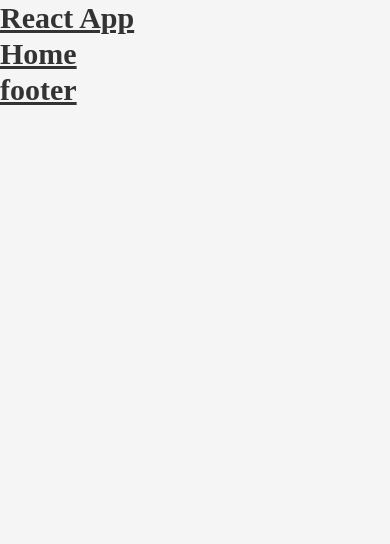
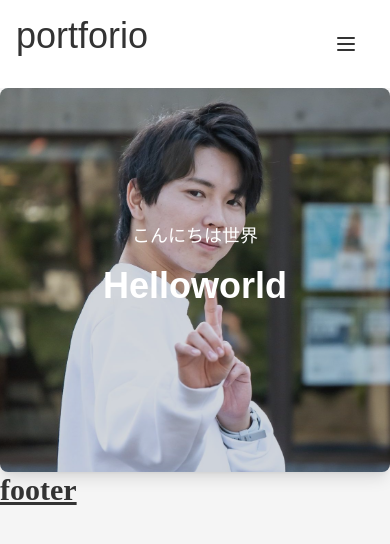
Before and after one commit to Yamamoto1012/Portforio, a React (Create React App) app: page / in a window 390 px wide. Shown: the top 544 px of the page. Built offline with nearby package versions, Linux system fonts and the light colour scheme; a web font is replaced by a local one.

Commit message:
いろいろ追加

```diff
--- a/src/components/Header.tsx
+++ b/src/components/Header.tsx
@@ -1,10 +1,36 @@
+import React, { useState } from "react";
+
 export default function App() {
+    const [openMenu, setOpenMenu] = useState(false);
+
+    const handleMenuOpen = () => {
+        setOpenMenu(!openMenu);
+    };
+
     return (
-        <div>
-            <h1 className="font-kaisei text-3xl font-bold underline">React App</h1>
-            <nav>
-                <ul></ul>
-            </nav>
+        <div className="mx-auto max-w-screen-3xl px-4 md:px-8  bg-white">
+            <div className="flex justify-between py-4 md:py-8">
+                <h1 className="text-4xl">
+                    <a href="/">portforio</a>
+                </h1>
+                <div className="">
+                    <div className="flex lg:hidden m-4">
+                        <button onClick={handleMenuOpen} type="button">
+                            <svg viewBox="0 0 24 24" className="w-6 h-6 fill-current">
+                            <path
+                            fillRule="evenodd"
+                            d="M4 5h16a1 1 0 0 1 0 2H4a1 1 0 1 1 0-2zm0 6h16a1 1 0 0 1 0 2H4a1 1 0 0 1 0-2zm0 6h16a1 1 0 0 1 0 2H4a1 1 0 0 1 0-2z"
+                            ></path>
+                            </svg>
+                        </button>
+                    </div>
+                    <div className={`lg:flex lg:items-center ${openMenu ? "block" : "hidden"}`}>
+                        <ul className="mx-4 mt-2 block text-xl">home</ul>
+                        <ul className="mx-4 mt-2 block text-xl">about</ul>
+                        <ul className="mx-4 mt-2 block text-xl">contact</ul>
+                    </div>
+                </div>
+            </div>
         </div>
     );
-};
+}
--- /dev/null
+++ b/src/components/Hero.tsx
@@ -0,0 +1,14 @@
+export default function Hero() {
+    return (
+        <section className="min-h-96 relative flex flex-1 shrink-0 items-center justify-center overflow-hidden rounded-lg bg-gray-100 py-16 shadow-lg md:py-20 xl:py-48">
+            <img src="./hero.jpeg" loading="lazy" alt="Photo by Fakurian Design" className="absolute inset-0 h-full w-full object-cover object-center" />
+            <div className="absolute inset-0 bg-gray-300 mix-blend-multiply"></div>
+            <div className="relative flex flex-col items-center p-4 sm:max-w-xl">
+                <p className="mb-4 text-center text-lg text-white sm:text-xl md:mb-8">こんにちは世界</p>
+                <h1 className="mb-8 text-center text-4xl font-bold text-white sm:text-5xl md:mb-12 md:text-7xl">Helloworld</h1>
+                <div className="flex w-full flex-col gap-2.5 sm:flex-row sm:justify-center">
+                </div>
+            </div>
+        </section>
+    )
+}
--- /dev/null
+++ b/src/components/Hero2.tsx
@@ -0,0 +1,14 @@
+export default function Hero2() {
+    return (
+        <section className="min-h-96 relative flex flex-1 shrink-0 items-center justify-center overflow-hidden rounded-lg bg-gray-100 py-16 shadow-lg md:py-20 xl:py-48">
+            <img src="./hero.jpeg" loading="lazy" alt="Photo by Fakurian Design" className="absolute inset-0 h-full w-full object-cover object-center" />
+            <div className="absolute inset-0 bg-gray-100 mix-blend-multiply"></div>
+            <div className="relative flex flex-col items-center p-4 sm:max-w-xl">
+                <p className="mb-4 text-center text-lg text-indigo-200 sm:text-xl md:mb-8">Hello world</p>
+                <h1 className="mb-8 text-center text-4xl font-bold text-white sm:text-5xl md:mb-12 md:text-6xl">Revolutionary way to build the web</h1>
+                <div className="flex w-full flex-col gap-2.5 sm:flex-row sm:justify-center">
+                </div>
+            </div>
+        </section>
+    )
+}
--- a/src/pages/Home.tsx
+++ b/src/pages/Home.tsx
@@ -1,11 +1,12 @@
 import Header from "../components/Header";
 import Footer from "../components/Footer";
+import Hero from "../components/Hero";
 
 export default function Home() {
     return (
         <div>
             <Header />
-            <h1 className="font-kaisei text-3xl font-bold underline">Home</h1>
+                <Hero />
             <Footer />
         </div>
     )
```
Also changed, not shown: public/hero.jpeg (added).
